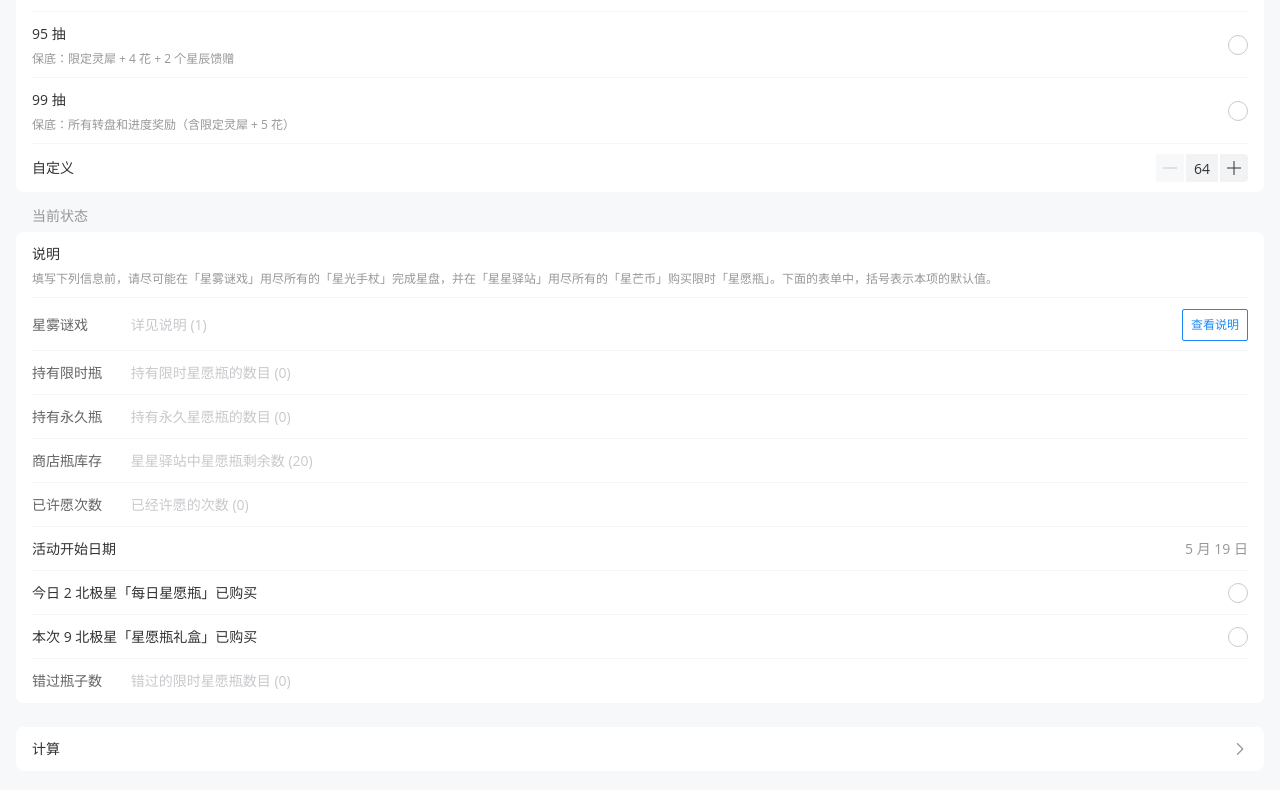
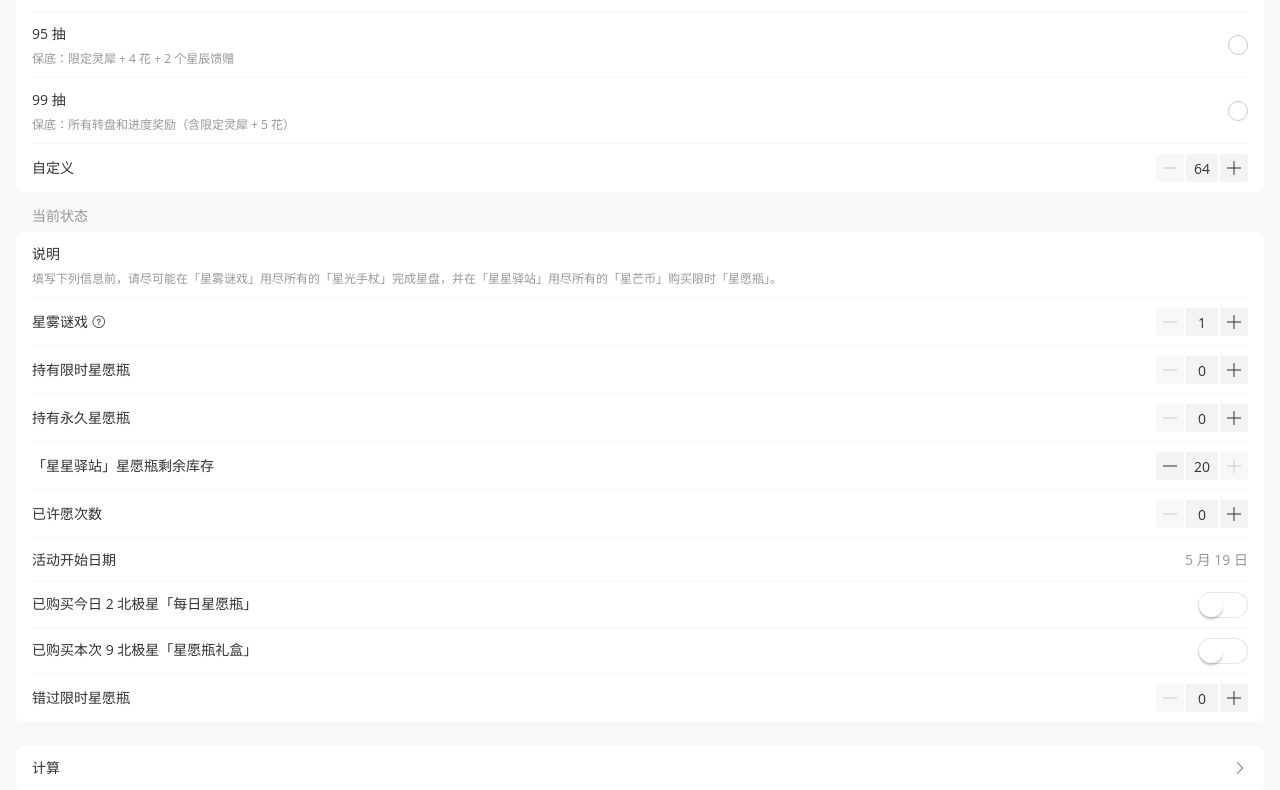
Before and after one commit to waterv/lightandnight, a Vue app: page /#/events/wish in a window 1280 px wide. Shown: the part 730-1520 px from the top of the page. Built offline with nearby package versions, Linux system fonts and the light colour scheme.

Commit message:
style: improve UI

```diff
--- /dev/null
+++ b/src/components/Navbar.vue
@@ -0,0 +1,28 @@
+<template>
+  <van-sticky>
+    <van-nav-bar v-if="canReturn" :title="title" left-text="返回" left-arrow @click-left="returnHomepage" />
+    <van-nav-bar v-else :title="title" />
+    <slot />
+  </van-sticky>
+</template>
+
+<script>
+import { NavBar, Sticky } from 'vant'
+
+export default {
+  name: 'Navbar',
+  components: {
+    [NavBar.name]: NavBar,
+    [Sticky.name]: Sticky,
+  },
+  props: {
+    title: String,
+    canReturn: Boolean,
+  },
+  methods: {
+    returnHomepage () {
+      this.$router.push('/')
+    },
+  }
+}
+</script>
--- a/src/main.js
+++ b/src/main.js
@@ -3,7 +3,7 @@ import App from './App.vue'
 import router from './router'
 
 import '@vant/touch-emulator'
-import { NavBar, Col, Row, Divider, Cell, CellGroup, Popup, Dialog, Image as VanImage } from 'vant'
+import { Col, Row, Divider, Cell, CellGroup, Popup, Dialog, Image as VanImage } from 'vant'
 import { Button, Field, Stepper, Switch, Checkbox, CheckboxGroup, Radio, RadioGroup, Calendar, Picker } from 'vant'
 import { NoticeBar, Tab, Tabs } from 'vant'
 import { ConfigProvider } from 'vant'
@@ -22,7 +22,7 @@ const app = createApp(App)
 app.use(router)
 
 app
-  .use(NavBar).use(Col).use(Row).use(Divider).use(Cell).use(CellGroup).use(Popup).use(Dialog).use(VanImage)
+  .use(Col).use(Row).use(Divider).use(Cell).use(CellGroup).use(Popup).use(Dialog).use(VanImage)
   .use(Button).use(Field).use(Stepper).use(Switch).use(Checkbox).use(CheckboxGroup).use(Radio).use(RadioGroup).use(Calendar).use(Picker)
   .use(NoticeBar).use(Tab).use(Tabs)
   .use(ConfigProvider)
--- a/src/views/Home.vue
+++ b/src/views/Home.vue
@@ -1,5 +1,5 @@
 <template>
-  <van-nav-bar title="光夜小工具" />
+  <navbar title="光夜小工具" />
 
   <van-notice-bar left-icon="clock-o" color="#1989fa" background="#ecf9ff">
     <van-swipe vertical class="notice-swipe" :autoplay="3000" :show-indicators="false">
@@ -27,12 +27,14 @@
 
 <script>
 import { CountDown, Swipe, SwipeItem } from 'vant'
+import Navbar from '@/components/Navbar.vue'
 
 let dayjs = require('dayjs')
 let event = require('@/assets/data/event.json')
 export default {
   name: 'App',
   components: {
+    Navbar,
     [CountDown.name]: CountDown,
     [Swipe.name]: Swipe,
     [SwipeItem.name]: SwipeItem,
--- a/src/views/common/CPR.vue
+++ b/src/views/common/CPR.vue
@@ -1,5 +1,5 @@
 <template>
-  <van-nav-bar title="礼包性价比" left-text="返回" left-arrow @click-left="returnHomepage" />
+  <navbar title="礼包性价比" can-return />
 
   <van-cell-group inset title="攻略">
     <van-cell title="说明" label="本工具仅计算抽卡道具性价比，礼包总体性价比通常可在游戏中直接看到。不氪立省百分百。" />
@@ -51,8 +51,13 @@
 </template>
 
 <script>
+import Navbar from '@/components/Navbar.vue'
+
 export default {
   name: 'CPR',
+  components: {
+    Navbar,
+  },
   data () {
     return {
       gemRatio: 100,
@@ -68,9 +73,6 @@ export default {
     }
   },
   methods: {
-    returnHomepage () {
-      this.$router.push('/')
-    },
     gemRatioSelect (v) {
       this.gemRatio = v
       this.gemRatioSelected = String(v)
--- a/src/views/common/Item.vue
+++ b/src/views/common/Item.vue
@@ -1,7 +1,7 @@
 <template>
-  <van-nav-bar title="道具合成" left-text="返回" left-arrow @click-left="returnHomepage" />
+  <navbar title="道具合成" can-return />
 
-  <van-tabs v-model:active="active">
+  <van-tabs v-model:active="active" sticky>
     <van-tab title="设计师证明">
       <van-cell-group inset title="合成目标">
         <van-field v-model="aTargetString" is-link readonly label="合成目标" @click="showPicker = true"/>
@@ -46,8 +46,13 @@
 </template>
 
 <script>
+import Navbar from '@/components/Navbar.vue'
+
 export default {
   name: 'CPR',
+  components: {
+    Navbar,
+  },
   data () {
     return {
       active: 0,
@@ -63,9 +68,6 @@ export default {
     }
   },
   methods: {
-    returnHomepage () {
-      this.$router.push('/')
-    },
     confirmA (v) {
       this.showPicker = false
       this.aTargetString = v
--- a/src/views/events/Wish.vue
+++ b/src/views/events/Wish.vue
@@ -1,5 +1,5 @@
 <template>
-  <van-nav-bar title="羁梦星愿" left-text="返回" left-arrow @click-left="returnHomepage" />
+  <navbar title="羁梦星愿" can-return />
 
   <van-cell-group inset title="攻略">
     <van-cell title="说明" label="这是一个帮助你计算「羁梦星愿」活动中，如何购买「星愿瓶」最划算的小工具。" />
@@ -22,32 +22,35 @@
    </van-cell-group>
   </van-radio-group>
 
-  <van-checkbox-group v-model="paidBottleBought">
-    <van-cell-group inset title="当前状态">
-      <van-cell title="说明" label="填写下列信息前，请尽可能在「星雾谜戏」用尽所有的「星光手杖」完成星盘，并在「星星驿站」用尽所有的「星芒币」购买限时「星愿瓶」。下面的表单中，括号表示本项的默认值。" />
-      <van-field v-model="nextMinigameTime" type="number" label="星雾谜戏" placeholder="详见说明 (1)" center autocomplete="off">
-        <template #button>
-          <van-button size="small" plain type="primary" @click="nextMinigameTimeDetail = true">查看说明</van-button>
-        </template>
-      </van-field>
-      <van-field v-model="freeBottle" type="number" label="持有限时瓶" placeholder="持有限时星愿瓶的数目 (0)" autocomplete="off" />
-      <van-field v-model="paidBottle" type="number" label="持有永久瓶" placeholder="持有永久星愿瓶的数目 (0)" autocomplete="off" />
-      <van-field v-model="shopFreeBottleRemain" type="number" label="商店瓶库存" placeholder="星星驿站中星愿瓶剩余数 (20)" autocomplete="off" />
-      <van-field v-model="wishedTime" type="number" label="已许愿次数" placeholder="已经许愿的次数 (0)" autocomplete="off" />
-      <van-cell title="活动开始日期" :value="calendarString" clickable @click="calendarShow = true" />
-      <van-cell title="今日 2 北极星「每日星愿瓶」已购买" clickable @click="paidBottleBoughtToggle(0)">
-        <template #right-icon>
-          <van-checkbox name="daily" @click.stop :ref="el => paidBottleBoughtRef[0] = el" />
-        </template>
-      </van-cell>
-      <van-cell title="本次 9 北极星「星愿瓶礼盒」已购买" clickable @click="paidBottleBoughtToggle(1)">
-        <template #right-icon>
-          <van-checkbox name="total" @click.stop :ref="el => paidBottleBoughtRef[1] = el" />
-        </template>
-      </van-cell>
-      <van-field v-model="lostBottle" type="number" label="错过瓶子数" placeholder="错过的限时星愿瓶数目 (0)" autocomplete="off" />
-    </van-cell-group>
-  </van-checkbox-group>
+  <van-cell-group inset title="当前状态">
+    <van-cell title="说明" label="填写下列信息前，请尽可能在「星雾谜戏」用尽所有的「星光手杖」完成星盘，并在「星星驿站」用尽所有的「星芒币」购买限时「星愿瓶」。" />
+    <van-cell center>
+      <template #title><div @click="nextMinigameTimeDetail = true">星雾谜戏 <van-icon name="question-o" /></div></template>
+      <template #right-icon><van-stepper v-model="nextMinigameTime" integer min="1" /></template>
+    </van-cell>
+    <van-cell title="持有限时星愿瓶" center>
+      <template #right-icon><van-stepper v-model="freeBottle" integer min="0" /></template>
+    </van-cell>
+    <van-cell title="持有永久星愿瓶" center>
+      <template #right-icon><van-stepper v-model="paidBottle" integer min="0" /></template>
+    </van-cell>
+    <van-cell title="「星星驿站」星愿瓶剩余库存" center>
+      <template #right-icon><van-stepper v-model="shopFreeBottleRemain" integer min="0" max="20" /></template>
+    </van-cell>
+    <van-cell title="已许愿次数" center>
+      <template #right-icon><van-stepper v-model="wishedTime" integer min="0" max="99" /></template>
+    </van-cell>
+    <van-cell title="活动开始日期" :value="calendarString" clickable @click="calendarShow = true" />
+    <van-cell title="已购买今日 2 北极星「每日星愿瓶」">
+      <template #right-icon><van-switch v-model="hasDiscountBottleBoughtToday" size="24" /></template>
+    </van-cell>
+    <van-cell title="已购买本次 9 北极星「星愿瓶礼盒」">
+      <template #right-icon><van-switch v-model="hasBottlePackBought" size="24" /></template>
+    </van-cell>
+    <van-cell title="错过限时星愿瓶" center>
+      <template #right-icon><van-stepper v-model="lostBottle" integer min="0" /></template>
+    </van-cell>
+  </van-cell-group>
 
   <van-cell-group inset title=" ">
     <van-cell title="计算" is-link @click="calculate" />
@@ -83,10 +86,16 @@
 </template>
 
 <script>
+import { Icon } from 'vant'
+import Navbar from '@/components/Navbar.vue'
 let dayjs = require('dayjs')
 
 export default {
   name: 'Wish',
+  components: {
+    [Icon.name]: Icon,
+    Navbar,
+  },
   data () {
     return {
       targetWishTimeData: [
@@ -101,20 +110,20 @@ export default {
       ],
       targetWishTime: 64,
       targetWishTimeSelected: '64',
-      nextMinigameTime: undefined,
+      nextMinigameTime: 1,
       nextMinigameTimeDetail: false,
-      freeBottle: undefined,
-      paidBottle: undefined,
-      shopFreeBottleRemain: undefined,
-      wishedTime: undefined,
+      freeBottle: 0,
+      paidBottle: 0,
+      shopFreeBottleRemain: 20,
+      wishedTime: 0,
+      lostBottle: 0,
+      hasDiscountBottleBoughtToday: false,
+      hasBottlePackBought: false,
       minDate: dayjs().subtract(5, 'hour').subtract(8, 'day').toDate(),
       maxDate: dayjs().subtract(5, 'hour').add(8, 'day').toDate(),
       calendarShow: false,
       calendarValue: new Date(),
       calendarString: dayjs().format('M 月 D 日'),
-      paidBottleBought: [],
-      paidBottleBoughtRef: [],
-      lostBottle: undefined,
       result: [],
       resultShow: false,
       resultTheme: {
@@ -123,9 +132,6 @@ export default {
     }
   },
   methods: {
-    returnHomepage () {
-      this.$router.push('/')
-    },
     targetWishTimeSelect (v) {
       this.targetWishTime = v
       this.targetWishTimeSelected = String(v)
@@ -134,9 +140,6 @@ export default {
       this.calendarShow = false
       this.calendarValue = v
       this.calendarString = dayjs(v).format('M 月 D 日')
-    },
-    paidBottleBoughtToggle (i) {
-      this.paidBottleBoughtRef[i].toggle()
     },
     calculate () {
       let result = [['免费获取']]
@@ -169,8 +172,8 @@ export default {
       let bottleNeed = this.targetWishTime - bottleHave
 
       if (bottleNeed > 0) {
-        let hasDiscountBottleBoughtToday = this.paidBottleBought.indexOf('daily') != -1
-        let hasBottlePackBought = this.paidBottleBought.indexOf('total') != -1
+        let hasDiscountBottleBoughtToday = this.hasDiscountBottleBoughtToday
+        let hasBottlePackBought = this.hasBottlePackBought
         let shopDiscountBottleRemain = 8 - dayjs().subtract(5, 'hour').diff(dayjs.tz(this.calendarValue), 'day') - Number(hasDiscountBottleBoughtToday)
         let gemsNeed = 0
 
```
Also changed, not shown: src/views/common/Gacha.vue (+4 -5 lines), src/views/common/Hoard.vue (+4 -4 lines).
